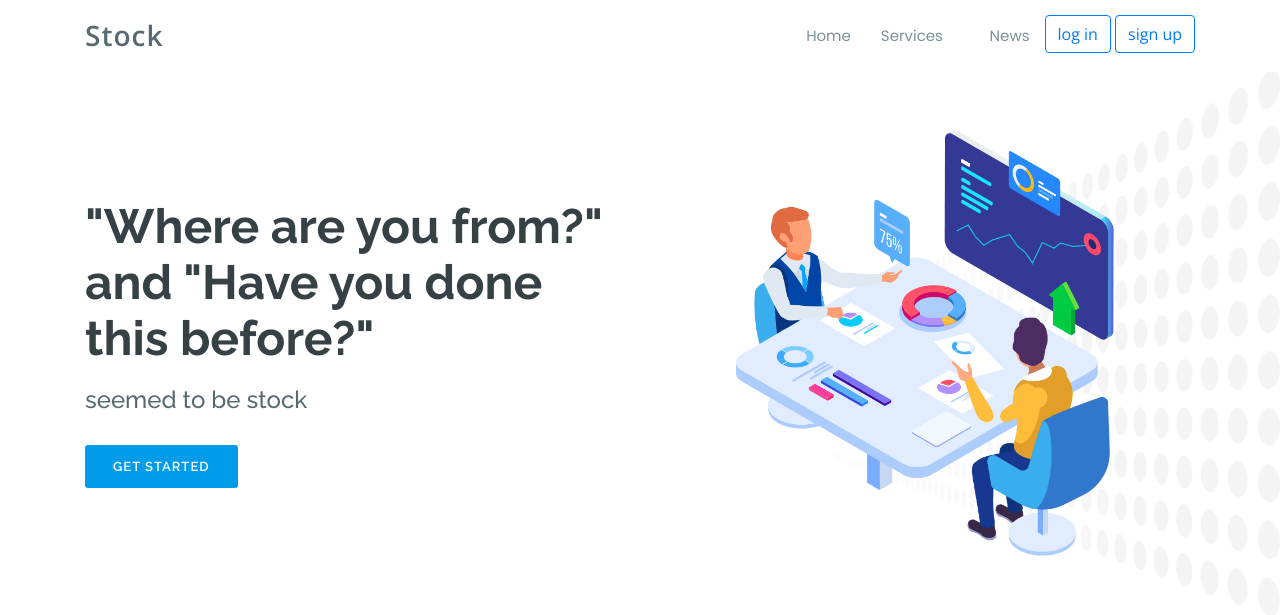
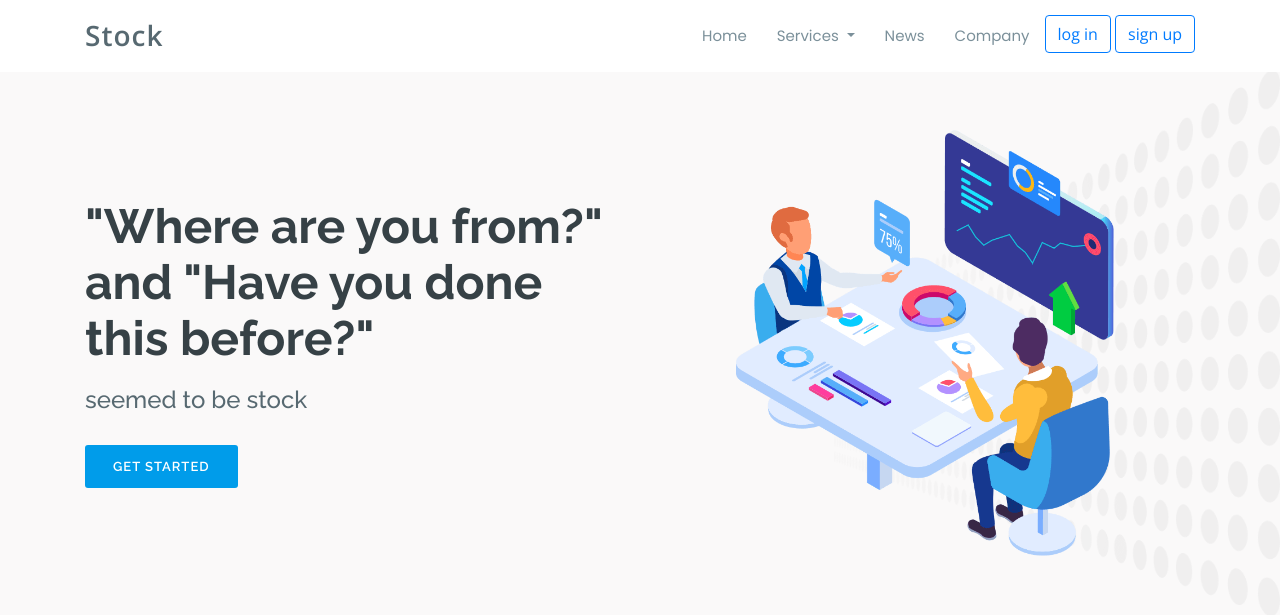
Before and after one commit to aotantawy/Monefy, a PHP site: page /index.php in a window 1280 px wide. Shown: the top 615 px of the page. Run offline with PHP 8.4, Linux system fonts and the light colour scheme; some web fonts are replaced.

Commit message:
adjust header and navbar for logging user

```diff
--- a/partials/header.php
+++ b/partials/header.php
@@ -43,4 +43,4 @@
 
 </head>
 
-<body>
+<body style="background-color:#FAF9F9;">
--- a/partials/navbar.php
+++ b/partials/navbar.php
@@ -8,22 +8,35 @@
 
         <nav class="nav-menu d-none d-lg-block">
             <ul>
-                <li class="active"><a href="/stock/">Home</a></li>
-                <li class="drop-down"><a href="">Services</a>
-                    <ul>
+                <li class="nav-item"><a href="/stock/">Home</a></li>
+                <li class="nav-item dropdown">
+                    <a class="nav-link dropdown-toggle" href="#" id="navbarDropdown" role="button" data-toggle="dropdown" aria-haspopup="true" aria-expanded="false">
+                        Services
+                    </a>
+                    <div class="dropdown-menu" aria-labelledby="navbarDropdown">
+                        <a class="dropdown-item" href="/stock/trend/index.php?type=local">Local Trend</a>
+                        <a class="dropdown-item" href="/stock/trend/index.php?type=global">Global Trend </a>
+                    </div>
+                </li>
+                <li><a href="/stock/news-page/">News</a></li>
+                <li><a href="/stock/company/company-profile.php">Company</a></li>
 
-                        <li><a href="/stock/trend/index.php?type=local">Local Trend</a></li>
-                        <li><a href="/stock/trend/index.php?type=global">Global Trend </a></li>
-                    </ul>
-
-                <li><a href="/stock/news-page/">News</a></li>
-                </li>
             </ul>
 
         </nav><!-- .nav-menu -->
+
         <div class="header-social-links">
             <button type="button" onclick="location.href='/stock/register/login.php';" class="btn btn-outline-primary">log in</button>
             <button type="button" class="btn btn-outline-primary" onclick="location.href='/stock/register/register.php';">sign up</button>
         </div>
+
+        <!-- if the user is logged in hash the previous block and activate this block
+        <div class="form-inline">
+            <p class="font-weight-bold font-italic"><small class="text-success">User Name</small></p>
+            <i class="fas fa-user"></i>
+        </div>
+        -->
+
     </div>
-</header><!-- End Header -->
+</header>
+<!-- End Header -->
```
